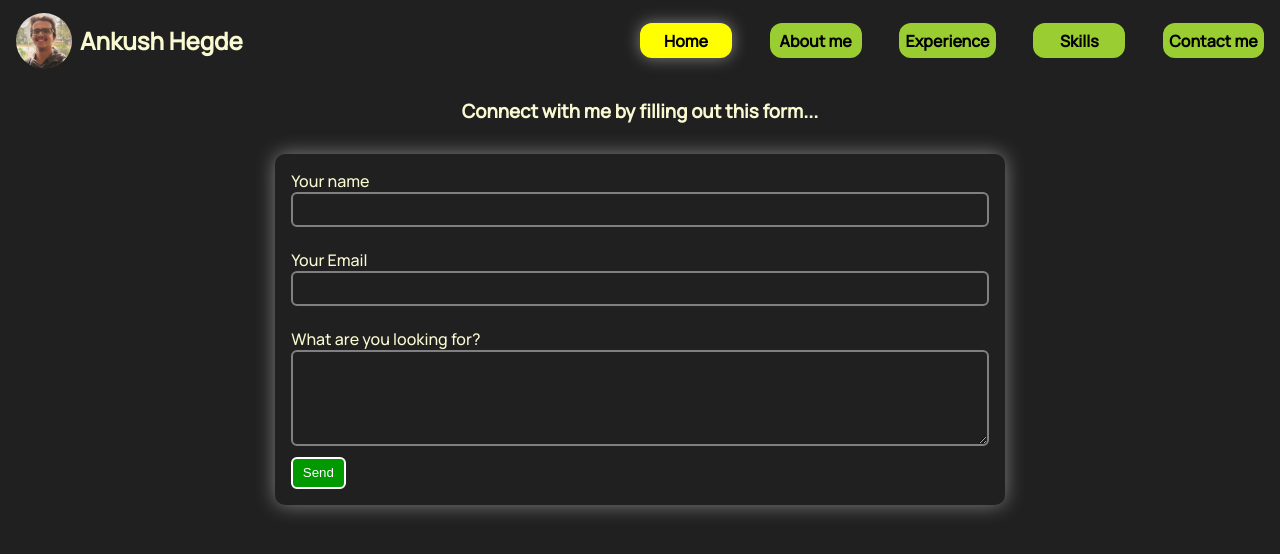
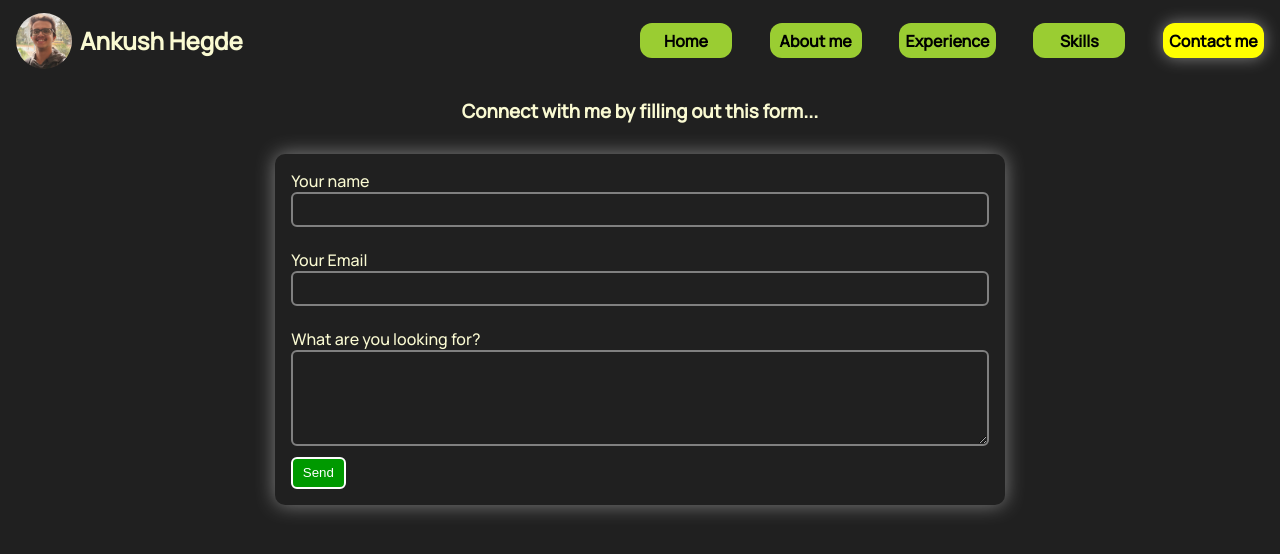
Before and after one commit to ankush07261/portfolio, a React (Create React App) app: page /contact in a window 1280 px wide. Shown: the top 554 px of the page. Built offline with nearby package versions, Linux system fonts and the light colour scheme; a web font is replaced by a local one.

Commit message:
Update Navbar.jsx

```diff
--- a/src/components/Navbar.jsx
+++ b/src/components/Navbar.jsx
@@ -1,12 +1,14 @@
-import React, { useRef, useState } from "react";
+import React, { useEffect, useRef, useState } from "react";
 import "../css/navbar.css";
-import { Link } from "react-router-dom";
+import { Link, useLocation } from "react-router-dom";
 import profileImage from "../assets/images/profilepicture.jpg";
 
 function Navbar() {
-  const [active, setActive] = useState("Home");
 
+  const location = useLocation();
   const navRef = useRef();
+
+  const [active, setActive] = useState(location.pathname);
 
   const showNav = () => {
     navRef.current.classList.toggle("responsiveNav");
@@ -32,9 +34,12 @@ function Navbar() {
             <Link
               to={route.path}
               className="nav-elements"
-              style={{backgroundColor: route.title === active ? route.bg  : route.nabg, boxShadow: route.title === active ? "0 0 1rem grey": null}}
+              style={{
+                backgroundColor: route.path === active ? route.bg : route.nabg,
+                boxShadow: route.path === active ? "0 0 1rem grey" : null,
+              }}
               onClick={() => {
-                setActive(route.title);
+                setActive(route.path);
                 showNav();
               }}
               key={index}
```
